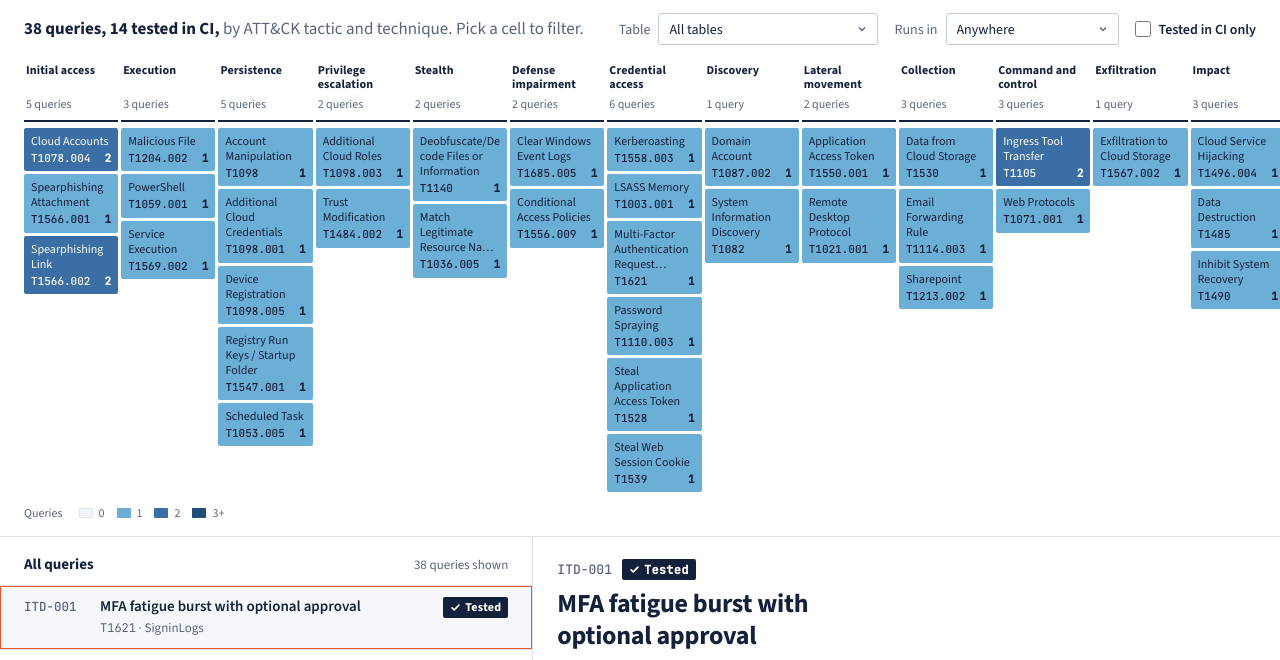
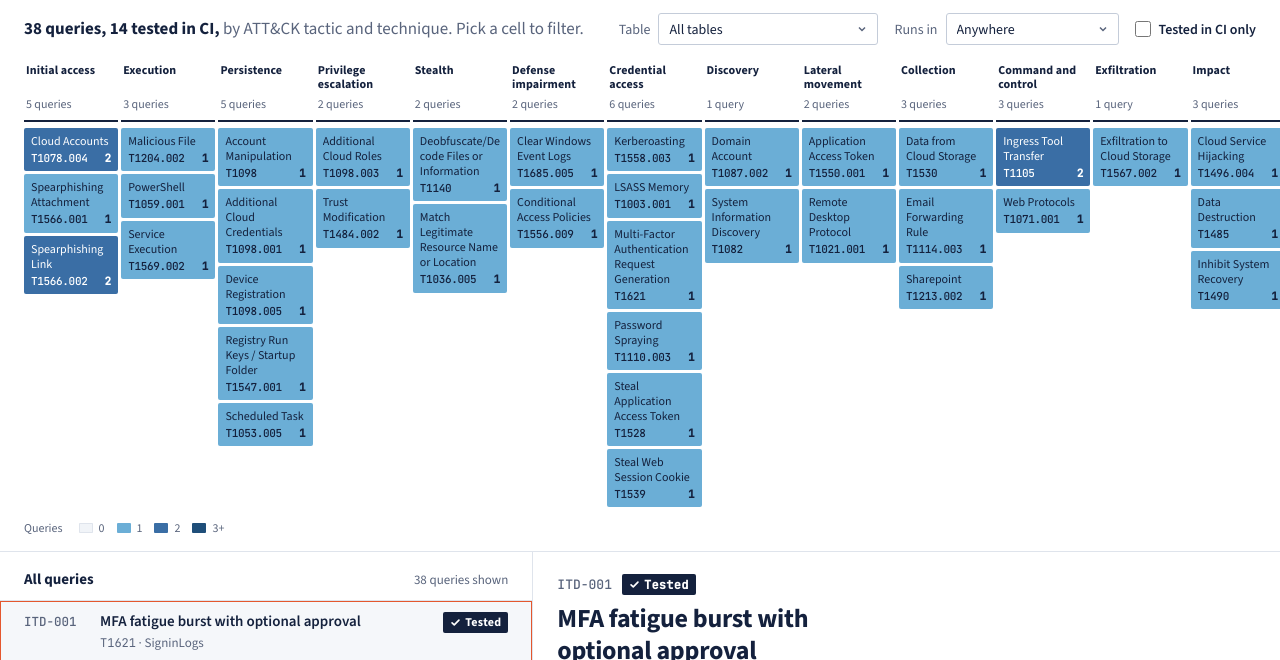
Before and after one commit to Olaiyatomi/kql-hunting, a plain HTML site: page index.html in a window 1280 px wide. Shown: the part 61-721 px from the top of the page. Drawn offline with nearby package versions, Linux system fonts and the light colour scheme.

Commit message:
Show full technique names in matrix cells

```diff
--- a/assets/site.css
+++ b/assets/site.css
@@ -191,9 +191,10 @@ code, kbd, pre { font-family: var(--mono); font-variant-ligatures: none; font-fe
   transition: background-color 160ms ease-out, color 160ms ease-out;
   position: relative;
 }
-.cell .nm { display: -webkit-box; -webkit-line-clamp: 3; -webkit-box-orient: vertical; overflow: hidden; overflow-wrap: break-word; hyphens: auto; }
+.cell .nm { display: -webkit-box; -webkit-line-clamp: 4; -webkit-box-orient: vertical; overflow: hidden; overflow-wrap: break-word; hyphens: auto; }
 .cell .meta { display: flex; flex-wrap: wrap; justify-content: space-between; gap: 0 4px; margin-top: 3px; font: 500 11px/1.2 var(--mono); font-variant-ligatures: none; }
-.cell .meta span { white-space: nowrap; }
+.cell .meta span { white-space: nowrap; letter-spacing: -.03em; }
+.tactic.atlas .cell .meta { font-size: 10.5px; }
 .cell[data-r="1"] { background: var(--r1); color: var(--r1-ink); }
 .cell[data-r="2"] { background: var(--r2); color: var(--r2-ink); }
 .cell[data-r="3"] { background: var(--r3); color: var(--r3-ink); }
```
